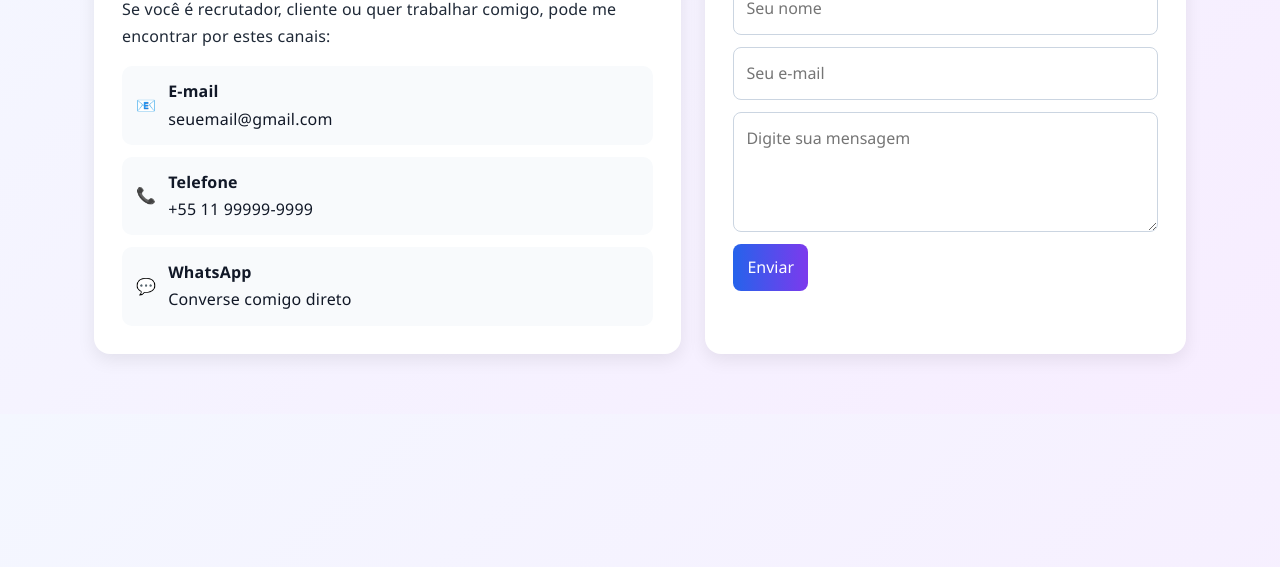
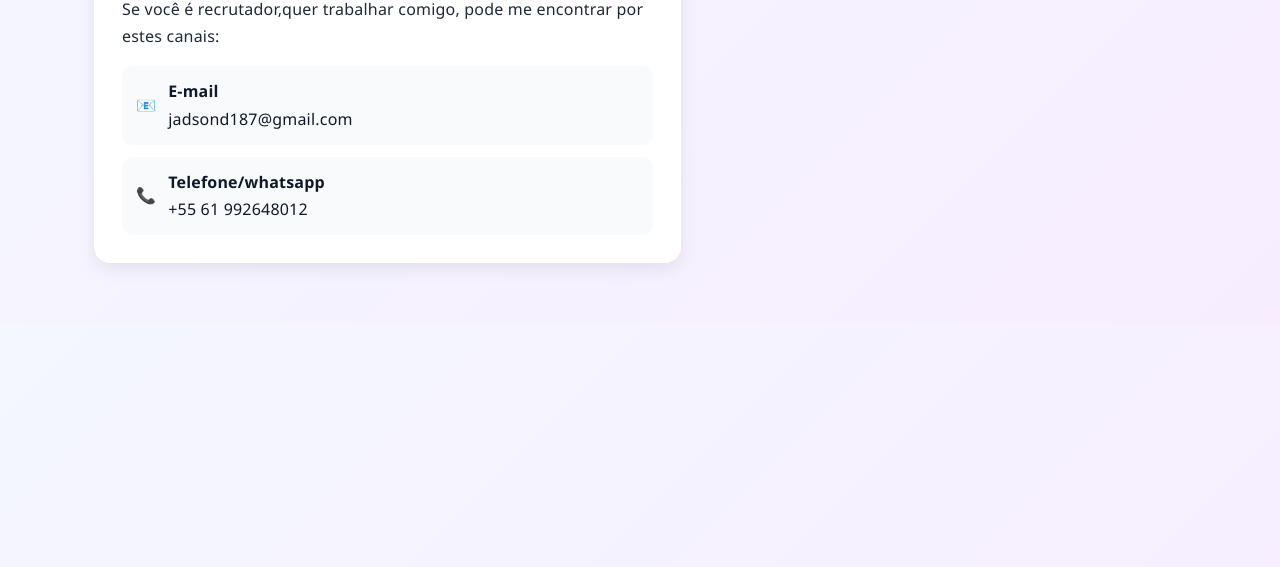
Before and after one commit to jadsond187-cmyk/curriculo-versao-1, a plain HTML site: page contato.html in a window 1280 px wide. Shown: the part 233-800 px from the top of the page. Drawn offline with Linux system fonts and the light colour scheme.

Commit message:
likendin

```diff
--- a/contato.html
+++ b/contato.html
@@ -24,34 +24,19 @@
   <section class="contact-wrapper">
     <div class="contact-card">
       <h1>Vamos conversar?</h1>
-      <p>Se você é recrutador, cliente ou quer trabalhar comigo, pode me encontrar por estes canais:</p>
+      <p>Se você é recrutador,quer trabalhar comigo, pode me encontrar por estes canais:</p>
 
       <div class="contact-list">
         <a class="contact-link" href="mailto:seuemail@gmail.com">
           <span>📧</span>
-          <span><strong>E-mail</strong><br>seuemail@gmail.com</span>
+          <span><strong>E-mail</strong><br>jadsond187@gmail.com</span>
         </a>
 
-        <a class="contact-link" href="tel:+5511999999999">
+        <a class="contact-link" href="tel:+5561992648012">
           <span>📞</span>
-          <span><strong>Telefone</strong><br>+55 11 99999-9999</span>
-        </a>
-
-        <a class="contact-link" href="https://wa.me/5511999999999" target="_blank" rel="noopener">
-          <span>💬</span>
-          <span><strong>WhatsApp</strong><br>Converse comigo direto</span>
+          <span><strong>Telefone/whatsapp</strong><br>+55 61 992648012</span>
         </a>
       </div>
-    </div>
-
-    <div class="contact-card">
-      <h2>Envie uma mensagem</h2>
-      <form id="formulario">
-        <input type="text" id="nome" name="nome" placeholder="Seu nome" required>
-        <input type="email" id="email" name="email" placeholder="Seu e-mail" required>
-        <textarea id="mensagem" name="mensagem" placeholder="Digite sua mensagem" required></textarea>
-        <button type="submit">Enviar</button>
-      </form>
     </div>
   </section>
 </main>
```
Also changed, not shown: formacao.html (+8 -3 lines).
